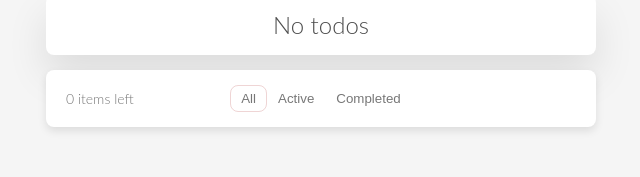
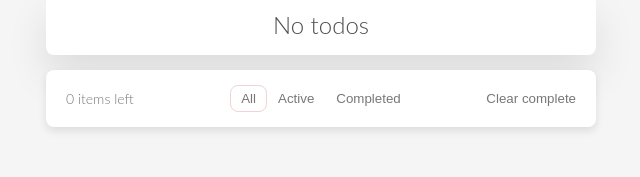
Before and after one commit to trieuphamdev/react-todos, a React (Create React App) app: page / in a window 1280 px wide. Shown: the part 123-300 px from the top of the page, without its empty margins (319-959 px from the left). Built offline with nearby package versions, Linux system fonts and the light colour scheme.

Commit message:
clear completed todo

```diff
--- a/src/actions/todoActions.js
+++ b/src/actions/todoActions.js
@@ -1,4 +1,4 @@
-import { ADD_TODO, UPDATE_TODO, REMOVE_TODO } from "../constants/todoConstant";
+import { ADD_TODO, UPDATE_TODO, REMOVE_TODO, REMOVE_COMPLETED_TODO } from "../constants/todoConstant";
 
 export const addTodo = (todo) => (dispatch) => {
   dispatch({
@@ -20,3 +20,10 @@ export const removeTodo = (todo) => (dispatch) => {
     payload: todo,
   });
 };
+
+export const clearCompletedTodo = () => (dispatch) => {
+  dispatch({
+    type: REMOVE_COMPLETED_TODO,
+    payload: null,
+  })
+}
--- a/src/components/TodoFooter/index.css
+++ b/src/components/TodoFooter/index.css
@@ -29,3 +29,11 @@
   position: absolute;
   left: 20px;
 }
+
+.todo-clear-complete {
+  color: #777;
+  font-weight: 300;
+  text-decoration: none;
+  position: absolute;
+  right: 20px;
+}
--- a/src/components/TodoFooter/index.jsx
+++ b/src/components/TodoFooter/index.jsx
@@ -3,6 +3,7 @@ import {connect} from "react-redux"
 
 import {ALL, ACTIVE, COMPLETED} from "../../constants/filterConstant"
 import {updateFilter} from "../../actions/filterAction"
+import {clearCompletedTodo} from "../../actions/todoActions"
 
 import "./index.css"
 
@@ -14,7 +15,7 @@ class TodoFooter extends Component {
     return todos.filter((item) => !item.completed).length
   }
   render() {
-    const {filter, updateFilter} = this.props;
+    const {filter, updateFilter, clearCompletedTodo} = this.props;
 
     return (
       <div className="todo-footer-container">
@@ -26,6 +27,13 @@ class TodoFooter extends Component {
           <button className={filter === ACTIVE ? "active" : ""} onClick={() => updateFilter(ACTIVE)}>Active</button>
           <button className={filter === COMPLETED ? "active" : ""} onClick={() => updateFilter(COMPLETED)}>Completed</button>
         </div>
+
+        <button
+          className='todo-clear-complete'
+          onClick={() => clearCompletedTodo()}
+        >
+          Clear complete
+        </button>
       </div>
     );
   }
@@ -36,7 +44,8 @@ const mapStateToProps = ({todos, filter}) => {
 }
 
 const mapDispatchToProps = {
-  updateFilter
+  updateFilter,
+  clearCompletedTodo
 }
 
 export default connect(mapStateToProps, mapDispatchToProps)(TodoFooter);
--- a/src/constants/todoConstant.js
+++ b/src/constants/todoConstant.js
@@ -1,3 +1,4 @@
 export const ADD_TODO = "ADD_TODO";
 export const UPDATE_TODO = "UPDATE_TODO";
 export const REMOVE_TODO = "REMOVE_TODO";
+export const REMOVE_COMPLETED_TODO = "REMOVE_COMPLTED_TODO";
--- a/src/reducers/todosReducer.js
+++ b/src/reducers/todosReducer.js
@@ -1,4 +1,4 @@
-import { ADD_TODO, UPDATE_TODO, REMOVE_TODO } from "../constants/todoConstant";
+import { ADD_TODO, UPDATE_TODO, REMOVE_TODO, REMOVE_COMPLETED_TODO } from "../constants/todoConstant";
 
 const todosReducer = (state = [], { type, payload }) => {
   switch (type) {
@@ -8,6 +8,8 @@ const todosReducer = (state = [], { type, payload }) => {
       return state.map((todo) => (todo.id === payload.id ? payload : todo));
     case REMOVE_TODO:
       return state.filter(({ id }) => id !== payload.id);
+    case REMOVE_COMPLETED_TODO:
+      return state.filter(({completed}) => !completed)
     default:
       return state;
   }
```
